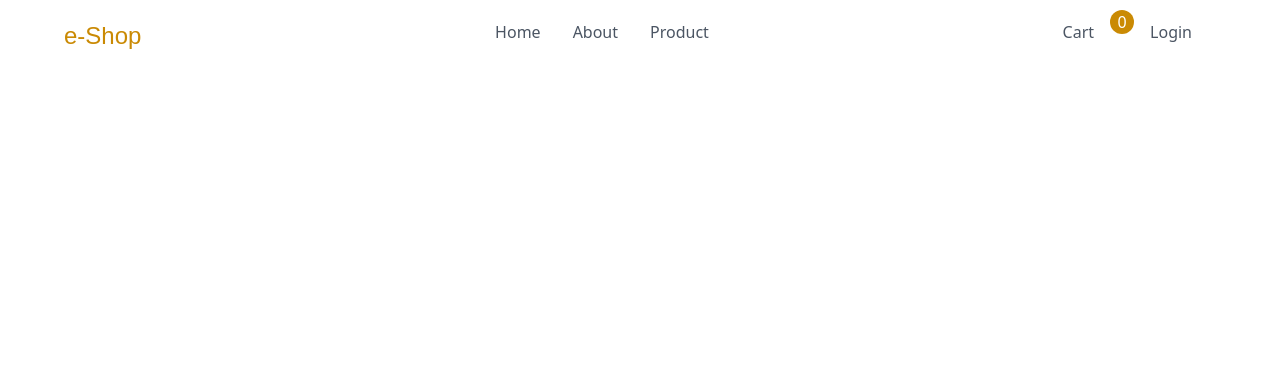
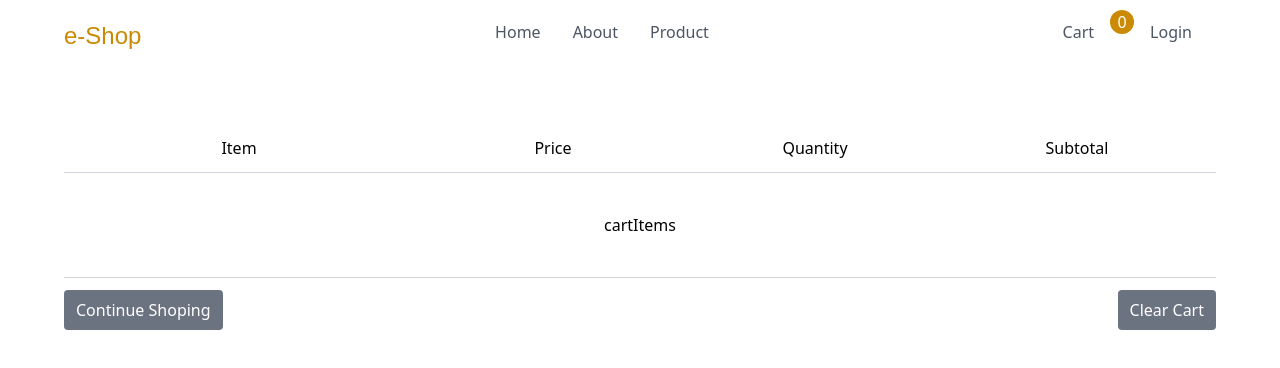
Before and after one commit to Sparrow48/e-shop, a React (Create React App) app: page /cart in a window 1280 px wide. Shown: the top 368 px of the page. Built offline with nearby package versions, Linux system fonts and the light colour scheme; no server answers; some icons are missing.

Commit message:
working on cart compunent

```diff
--- a/src/App.js
+++ b/src/App.js
@@ -8,6 +8,7 @@ import ProductDetails from "./components/ProductDetails";
 import { useDispatch } from "react-redux";
 import { productActions } from "./store/ProductSlice";
 import { ApiUrl } from "./config";
+import Cart from "./components/Cart";
 
 function App() {
   const dispatch = useDispatch();
@@ -38,6 +39,9 @@ function App() {
       <Route path="/productdetails/:productId">
         <ProductDetails />
       </Route>
+      <Route path="/cart">
+        <Cart />
+      </Route>
     </div>
   );
 }
--- /dev/null
+++ b/src/components/Cart.jsx
@@ -0,0 +1,38 @@
+import React from "react";
+import { NavLink } from "react-router-dom";
+
+function Cart() {
+  return (
+    <div className="max-w-2xl py-16 mx-auto lg:max-w-6xl ">
+      <div>
+        <div className="grid gap-4 justify-items-center grid-cols-cart_title">
+          <p>Item</p>
+          <p>Price</p>
+          <p>Quantity</p>
+          <p>Subtotal</p>
+          <span></span>
+        </div>
+        <p className="pt-3 border-b border-gray-300"></p>
+      </div>
+      <div>
+        <h1 className="py-10 text-center ">cartItems</h1>
+      </div>
+      <div>
+        <p className="pb-3 border-t border-gray-300"></p>
+        <div className="flex justify-between ">
+          <NavLink
+            to="/products"
+            className="px-3 py-2 text-white bg-gray-500 rounded hover:bg-gray-400"
+          >
+            Continue Shoping
+          </NavLink>
+          <button className="px-3 py-2 text-white bg-gray-500 rounded hover:bg-gray-400">
+            Clear Cart
+          </button>
+        </div>
+      </div>
+    </div>
+  );
+}
+
+export default Cart;
--- a/src/components/Logo.js
+++ b/src/components/Logo.js
@@ -1,9 +1,10 @@
 import React from "react";
+import { NavLink } from "react-router-dom";
 
 function Logo() {
   return (
     <div className="text-2xl text-yellow-600 font-logo">
-      <a href="/">e-Shop</a>
+      <NavLink to="/">e-Shop</NavLink>
     </div>
   );
 }
--- a/src/components/ProductDetails.js
+++ b/src/components/ProductDetails.js
@@ -35,8 +35,8 @@ function ProductDetails() {
 
   const addTocard = () => {
     dispatch(
-      cartActions.addToCard({
-        id: "a1",
+      cartActions.addToCart({
+        id: product.id,
         title: product.title,
         value,
         price: product.price,
--- a/src/store/CartSlice.js
+++ b/src/store/CartSlice.js
@@ -8,7 +8,7 @@ const CartSlice = createSlice({
     totalPrice: JSON.parse(localStorage.getItem("totalPrice") || "0"),
   },
   reducers: {
-    addToCard(state, action) {
+    addToCart(state, action) {
       const newItem = action.payload;
       const existingItem = state.items.find((item) => item.id === newItem.id);
       state.totalQuantity = state.totalQuantity + newItem.value;
--- a/tailwind.config.js
+++ b/tailwind.config.js
@@ -11,6 +11,9 @@ module.exports = {
       fontFamily: {
         logo: "'Aclonica', sans-serif",
       },
+      gridTemplateColumns: {
+        cart_title: "350px 1fr 1fr 1fr auto",
+      },
     },
   },
 
```
